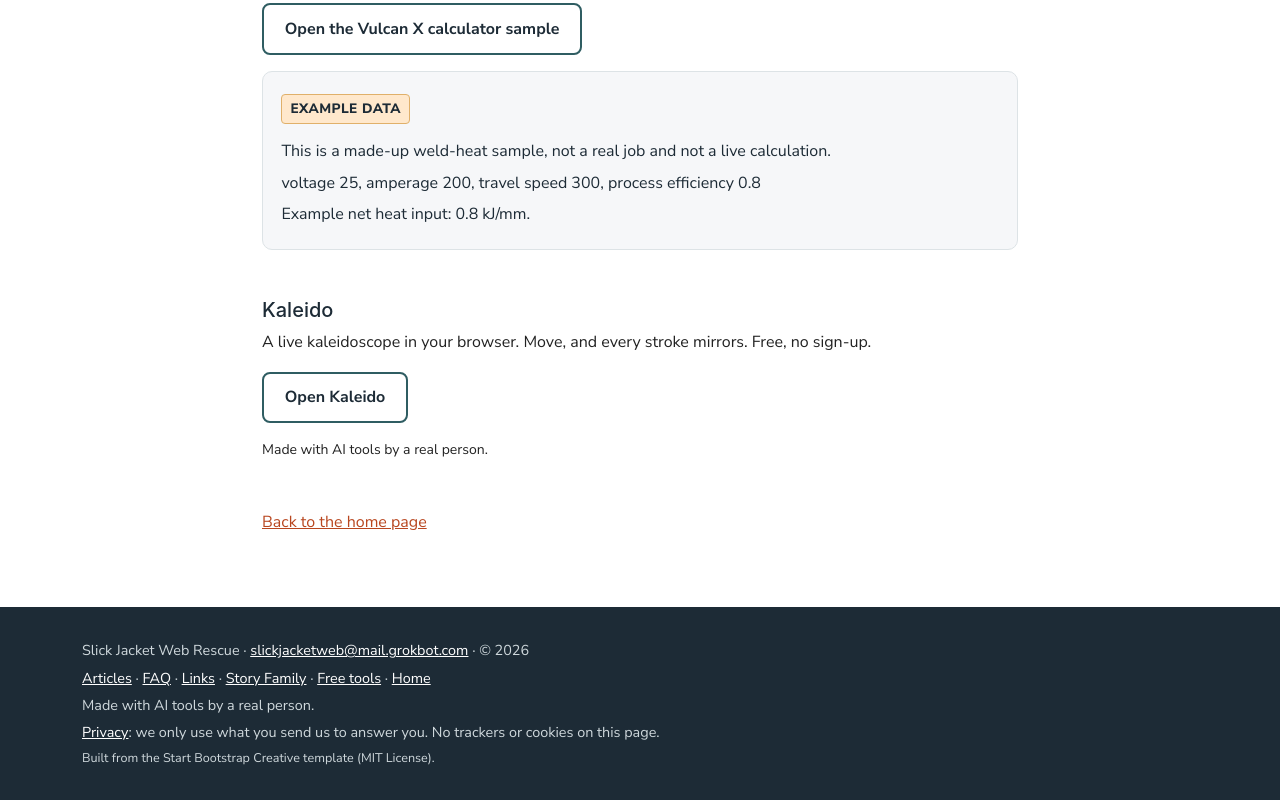
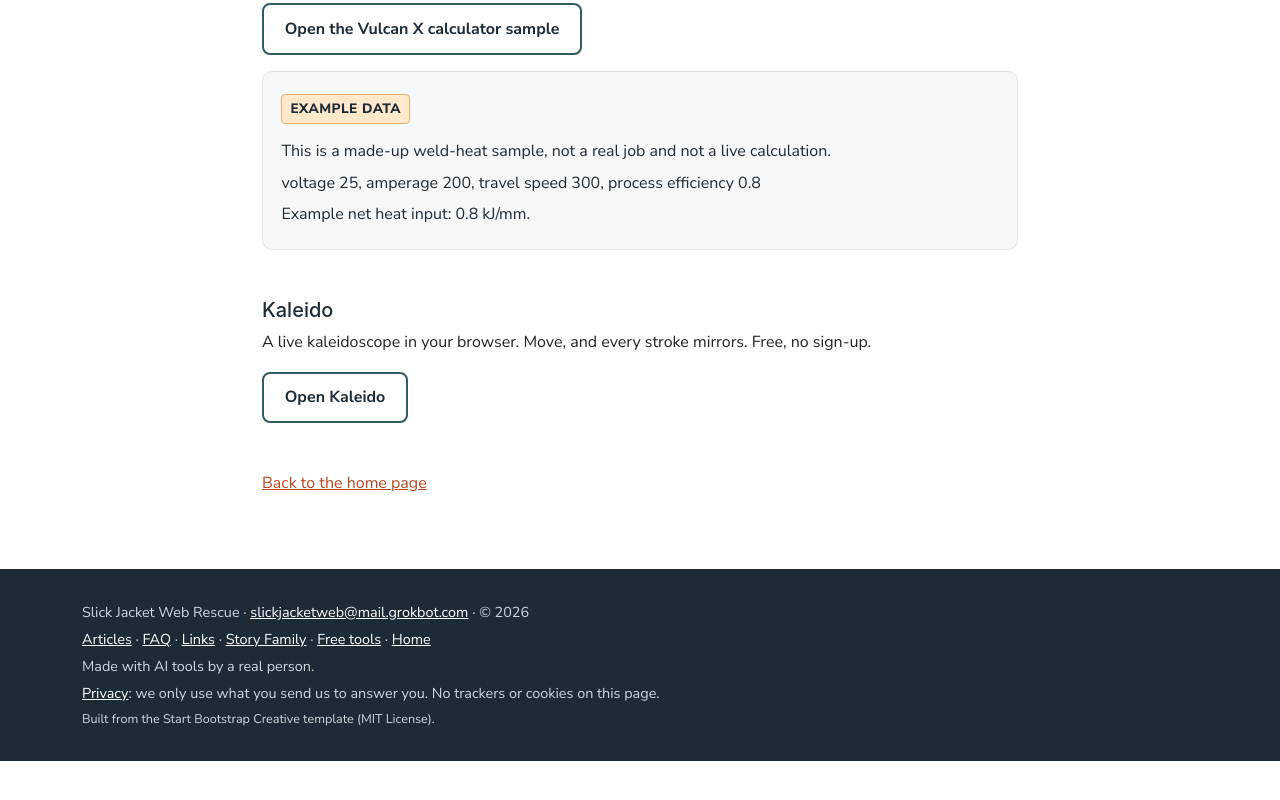
Before and after one commit to slickjacket24/slick-jacket-web, a plain HTML site: page free-tools/index.html in a window 1280 px wide. Shown: the part 2190-2990 px from the top of the page. After the commit the page ends 2951 px from the top, so only its background shows below. Drawn offline with Linux system fonts and the light colour scheme.

Commit message:
free-tools: drop Kaleido entry AI line (footer carries it; h36b9 fix)

```diff
--- a/free-tools/index.html
+++ b/free-tools/index.html
@@ -75,7 +75,6 @@
 <h2 class="h5 mt-5">Kaleido</h2>
 <p>A live kaleidoscope in your browser. Move, and every stroke mirrors. Free, no sign-up.</p>
 <p><a href="https://amber-winter-autumn-crane.grok.me/" class="btn-secondary" target="_blank" rel="noopener noreferrer">Open Kaleido</a></p>
-<p class="small">Made with AI tools by a real person.</p>
 
 <p class="mt-5"><a href="../index.html">Back to the home page</a></p>
 </div></section></article>
```
